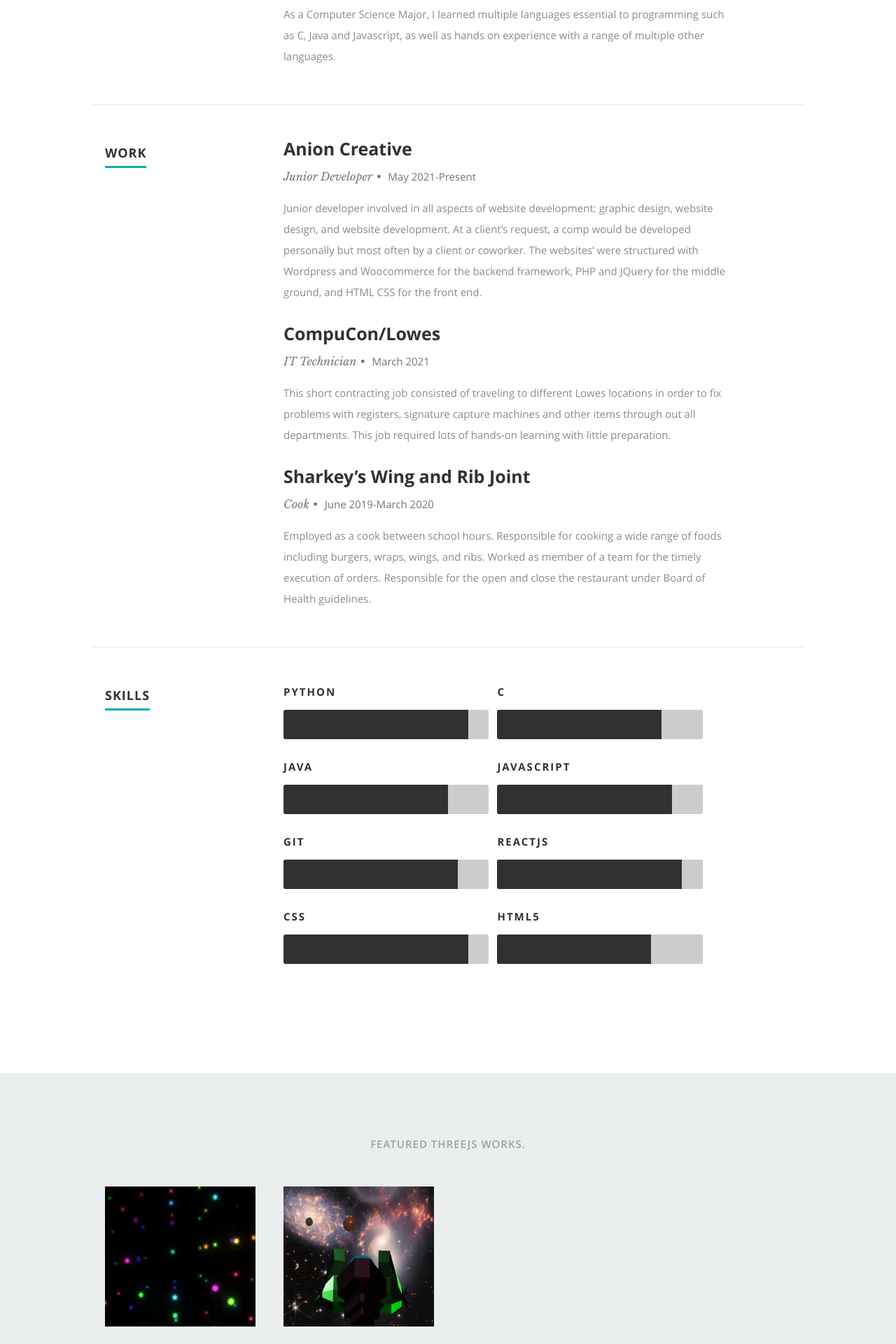
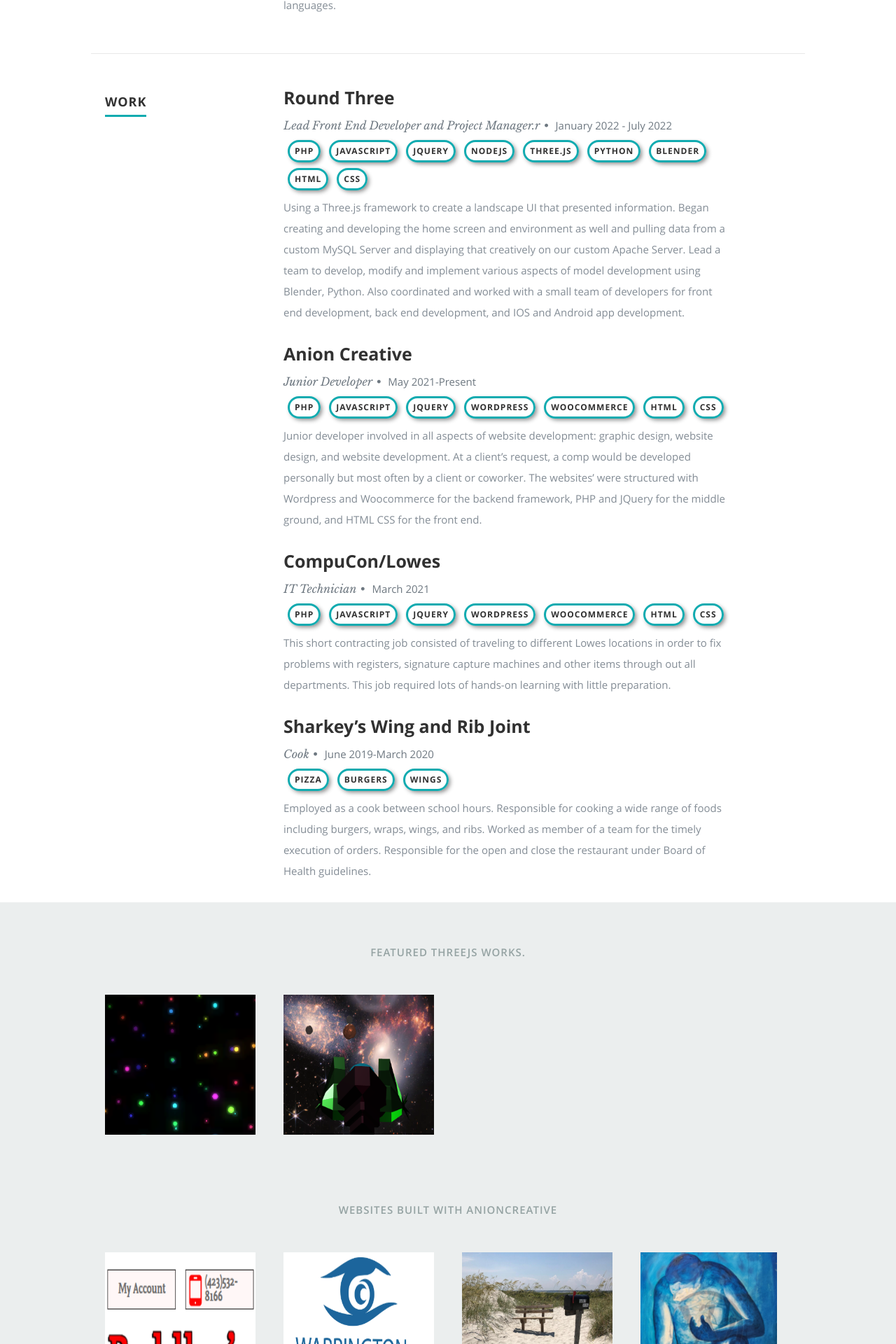
Before and after one commit to timmyCturner/profile, a React (Create React App) app: page / in a window 1280 px wide. Shown: the part 1515-3435 px from the top of the page at 70% size. Built offline with nearby package versions, Linux system fonts and the light colour scheme.

Commit message:
skills and visuals

```diff
--- a/public/css/layout.css
+++ b/public/css/layout.css
@@ -235,34 +235,36 @@ ul#nav li.current a { color: #F06000; }
 /* d. Resume Section
 /* ------------------------------------------------------------------ */
 
-#resume {
+#resume,#skills {
    background: #fff;
-   padding-top: 90px;
-   padding-bottom: 72px;
+   padding-top: 60px;
    overflow: hidden;
 }
 
 #resume a, #resume a:visited  { color: #11ABB0; }
 #resume a:hover, #resume a:focus { color: #313131; }
 
-#resume h1 {
+#resume h1,
+#skills h1 {
    font: 18px/24px 'opensans-bold', sans-serif;
    text-transform: uppercase;
    letter-spacing: 1px;
 }
-#resume h1 span {
+#resume h1 span,
+#skills h1 span {
    border-bottom: 3px solid #11ABB0;
    padding-bottom: 6px;
 }
+#skills h3,
 #resume h3 {
    font: 25px/30px 'opensans-bold', sans-serif;
 
 }
+#skills .header-col,
+#resume .header-col { padding-top: 9px; }
+#resume .main-col, #skills .main-col { padding-right: 10%; }
 
-#resume .header-col { padding-top: 9px; }
-#resume .main-col { padding-right: 10%; }
-
-.education, .work {
+.education {
    margin-bottom: 48px;
    padding-bottom: 24px;
    border-bottom: 1px solid #E8E8E8;
@@ -270,7 +272,7 @@ ul#nav li.current a { color: #F06000; }
 #resume .info {
    font: 16px/24px 'librebaskerville-italic', serif;
    color: #6E7881;
-   margin-bottom: 18px;
+   margin-bottom: 5px;
    margin-top: 9px;
 }
 #resume .info span {
@@ -280,6 +282,29 @@ ul#nav li.current a { color: #F06000; }
 #resume .date {
    font: 15px/24px 'opensans-regular', sans-serif;
    margin-top: 6px;
+}
+/*----------------------------------------------*/
+/*	work Skills
+/*----------------------------------------------*/
+ul.skillsList.workSkill{
+  display: flex;
+    width: 100%;
+    flex-direction: row;
+    flex-wrap: wrap;
+    margin: 0 0 5px 0;
+}
+ul.skillsList.workSkill li{
+  border: 3px solid #11ABB0;
+    display: block;
+    padding: 5px 7px;
+    margin: 4px 6px;
+    width: auto;
+    border-radius: 30px;
+    color: #313131;
+    box-shadow: 3px 3px 6px -1px #888888;
+    font: 12px/16px 'opensans-bold', sans-serif;
+    text-transform: uppercase;
+    letter-spacing: 1px;
 }
 
 /*----------------------------------------------*/
@@ -418,13 +443,17 @@ ul#nav li.current a { color: #F06000; }
 /* ------------------------------------------------------------------ */
 /* e. Portfolio Section
 /* ------------------------------------------------------------------ */
-
-#portfolio {
+#skills {
+   padding-top: 70px;
+   padding-bottom: 20px;
+}
+#portfolio,#anion,#featured {
    background: #ebeeee;
-   padding-top: 90px;
-   padding-bottom: 60px;
+   padding-top: 60px;
+   padding-bottom: 0px;
 }
-#portfolio h1 {
+#portfolio h1,
+#anion h1,#featured h1 {
    font: 15px/24px 'opensans-semibold', sans-serif;
    text-transform: uppercase;
    letter-spacing: 1px;
@@ -436,7 +465,7 @@ ul#nav li.current a { color: #F06000; }
 /* Portfolio Content */
 #portfolio-wrapper .columns { margin-bottom: 36px; }
 .portfolio-item .item-wrap {
-   background: #fff;
+   background: #ebeeee;
    overflow: hidden;
    position: relative;
 
--- a/public/resumeData.json
+++ b/public/resumeData.json
@@ -4,15 +4,15 @@
     "occupation":"Future Software Developer",
     "description":"I am a recent college graduate looking for employment as a software developer or a software engineer in any feild",
     "image":"LinkedIn.jpg",
-    "bio":"I recently graduated from Virginia Tech's School of Engineer with a degree in computer science.  Throughout my education, I focus on prgraming as a way to solve complex problems.  I work well as part of a team and will be an asset to any organization.",
+    "bio":"I recently graduated from Virginia Tech's School of Engineer with a degree in computer science.  Front End Developer. I work well as part of a team and will be an asset to any organization.",
     "contactmessage":"Write me an email @kuenytc5@vt.edu. I am currently looking for jobs in the Knoxville area",
     "email": "kuenytc5@vt.edu",
     "phone": "203-516-1970",
     "address":{
-      "street":"360 Twig Street",
-      "city":"Christiansburg",
-      "state":"VA",
-      "zip": "24073"
+      "street":"807 Creekside Terrace Way",
+      "city":"Knoxville",
+      "state":"TN",
+      "zip": "37932"
     },
     "website": "https://timmycturner.github.io/profile/",
     "resumedownload":"Resume_Kueny.pdf",
@@ -46,9 +46,17 @@
     ],
     "work":[
       {
+        "company":"Round Three",
+        "title":"Lead Front End Developer and Project Manager.r",
+        "years":"January 2022 - July 2022",
+        "skills":["PHP","JavaScript","JQuery","NodeJS","Three.js","Python","Blender","HTML","CSS"],
+        "description":"Using a Three.js framework to create a landscape UI that presented information. Began creating and developing the home screen and environment as well and pulling data from a custom MySQL Server and displaying that creatively on our custom Apache Server. Lead a team to develop, modify and implement various aspects of model development using Blender, Python. Also coordinated and worked with a small team of developers for front end development, back end development, and IOS and Android app development."
+      },
+      {
         "company":"Anion Creative",
         "title":"Junior Developer",
         "years":"May 2021-Present",
+        "skills":["PHP","JavaScript","JQuery","Wordpress","Woocommerce","HTML","CSS"],
         "description":"Junior developer involved in all aspects of website development: graphic design, website design, and website development. At a client’s request, a comp would be developed personally but most often by a client or coworker. The websites’ were structured with Wordpress and Woocommerce for the backend framework, PHP and JQuery for the middle ground, and HTML CSS for the front end."
       },
       {
@@ -61,6 +69,7 @@
         "company":"Sharkey’s Wing and Rib Joint",
         "title":"Cook",
         "years":"June 2019-March 2020",
+        "skills":["Pizza", "Burgers", "Wings"],
         "description":"Employed as a cook between school hours. Responsible for cooking a wide range of foods including burgers, wraps, wings, and ribs. Worked as member of a team for the timely execution of orders. Responsible for the open and close the restaurant under Board of Health guidelines. "
       }
     ],
@@ -68,6 +77,14 @@
       {
         "name":"Python",
         "level":"90%"
+      },
+      {
+        "name":"PHP",
+        "level":"85%"
+      },
+      {
+        "name":"Three.js",
+        "level":"95%"
       },
       {
         "name":"C",
@@ -79,7 +96,7 @@
       },
       {
         "name":"JavaScript",
-        "level":"85%"
+        "level":"95%"
       },
       {
         "name":"Git",
@@ -95,12 +112,24 @@
       },
       {
         "name":"HTML5",
-        "level":"75%"
+        "level":"90%"
       }
     ]
   },
   "anioncreative":{
     "projects": [
+      {
+        "title":"Peddlers Pawn",
+        "category":"Pawn Shop",
+        "image":"PP.PNG",
+        "url":"https://peddlerpawn.com/"
+      },
+      {
+        "title":"Warrington Eye Care",
+        "category":"Doctors Office",
+        "image":"WWEC.PNG",
+        "url":"https://warringtoneyecare.com/"
+      },
       {
         "title":"Kindred Spirit Mailbox",
         "category":"Vacation Rental Site",
@@ -121,18 +150,6 @@
         "image":"MooresHA.PNG",
         "url":"https://mooresheatingandair.com/"
 
-      },
-      {
-        "title":"Peddlers Pawn",
-        "category":"Pawn Shop",
-        "image":"PP.PNG",
-        "url":"https://peddlerpawn.com/"
-      },
-      {
-        "title":"Warrington Eye Care",
-        "category":"Doctors Office",
-        "image":"WWEC.PNG",
-        "url":"https://warringtoneyecare.com/"
       }
     ]
   },
@@ -141,7 +158,7 @@
       {
         "title":"Swarm",
         "category":"lighting and patterns with three.js",
-        "image":"Swarm.PNG",
+        "image":"swarm.PNG",
         "url":"https://timmycturner.github.io/swarm"
 
       },
--- a/src/App.js
+++ b/src/App.js
@@ -9,6 +9,7 @@ import Resume from './Components/Resume';
 import Contact from './Components/Contact';
 import Testimonials from './Components/Testimonials';
 import Portfolio from './Components/Portfolio';
+import Skills from './Components/Skills';
 import Featured from './Components/Featured';
 import AnionCreative from './Components/anioncreative';
 
@@ -55,6 +56,7 @@ class App extends Component {
         <Featured data={this.state.resumeData.featured}/>
         <AnionCreative data = {this.state.resumeData.anioncreative}/>
         <Portfolio data={this.state.resumeData.portfolio}/>
+        <Skills data={this.state.resumeData.resume}/>
         <Contact data={this.state.resumeData.main}/>
         <Footer data={this.state.resumeData.main}/>
       </div>
--- a/src/Components/About.js
+++ b/src/Components/About.js
@@ -40,7 +40,7 @@ class About extends Component {
                </div>
                <div className="columns download">
                   <p>
-                     <a href="https://github.com/timmyCturner/profile/blob/gh-pages/Resume_Kueny.pdf" className="button" target="_blank"><i className="fa fa-download"></i>Download Resume</a>
+                     <a href="/Resume_Kueny.pdf" className="button" target="_blank"><i className="fa fa-download"></i>Download Resume</a>
                   </p>
                </div>
             </div>
--- a/src/Components/Featured.js
+++ b/src/Components/Featured.js
@@ -26,7 +26,7 @@ class Featured extends Component {
     }
 
     return (
-      <section id="portfolio">
+      <section id="featured">
 
       <div className="row">
 
--- a/src/Components/Resume.js
+++ b/src/Components/Resume.js
@@ -10,9 +10,18 @@ class Resume extends Component {
         <p className="info">{education.degree} <span>&bull;</span><em className="date">{education.graduated}</em></p>
         <p>{education.description}</p></div>
       })
+      let listItems;
       var work = this.props.data.work.map(function(work){
+
+        if (work.skills){
+          listItems = work.skills.map((item) =>
+            <li>{item}</li>
+          );
+        }
+
         return <div key={work.company}><h3>{work.company}</h3>
             <p className="info">{work.title}<span>&bull;</span> <em className="date">{work.years}</em></p>
+            <ul className = "skillsList workSkill">{listItems}</ul>
             <p>{work.description}</p>
         </div>
       })
@@ -53,23 +62,7 @@ class Resume extends Component {
 
 
 
-      <div className="row skill">
 
-         <div className="three columns header-col">
-            <h1><span>Skills</span></h1>
-         </div>
-
-         <div className="nine columns main-col">
-
-
-
-				<div className="bars">
-				   <ul className="skills">
-					  {skills}
-					</ul>
-				</div>
-			</div>
-      </div>
    </section>
     );
   }
--- /dev/null
+++ b/src/Components/Skills.js
@@ -0,0 +1,39 @@
+import React, { Component } from 'react';
+
+class Skills extends Component {
+  render() {
+
+    if(this.props.data){
+
+      var skills = this.props.data.skills.map(function(skills){
+        var className = 'bar-expand '+skills.name.toLowerCase();
+        return <li key={skills.name}><span style={{width:skills.level}}className={className}></span><em>{skills.name}</em></li>
+      })
+    }
+
+
+      return (
+        <section id="skills">
+          <div className="row skill">
+
+             <div className="three columns header-col">
+                <h1><span>Skills</span></h1>
+             </div>
+
+             <div className="nine columns main-col">
+
+
+
+            <div className="bars">
+               <ul className="skills">
+                {skills}
+              </ul>
+            </div>
+          </div>
+        </div>
+      </section>
+    );
+  }
+}
+
+export default Skills;
--- a/src/Components/anioncreative.js
+++ b/src/Components/anioncreative.js
@@ -27,7 +27,7 @@ class AnionCreative extends Component {
     }
 
     return (
-      <section id="portfolio">
+      <section id="anion">
 
       <div className="row">
 
```
Also changed, not shown: public/images/portfolio/PP.PNG.
